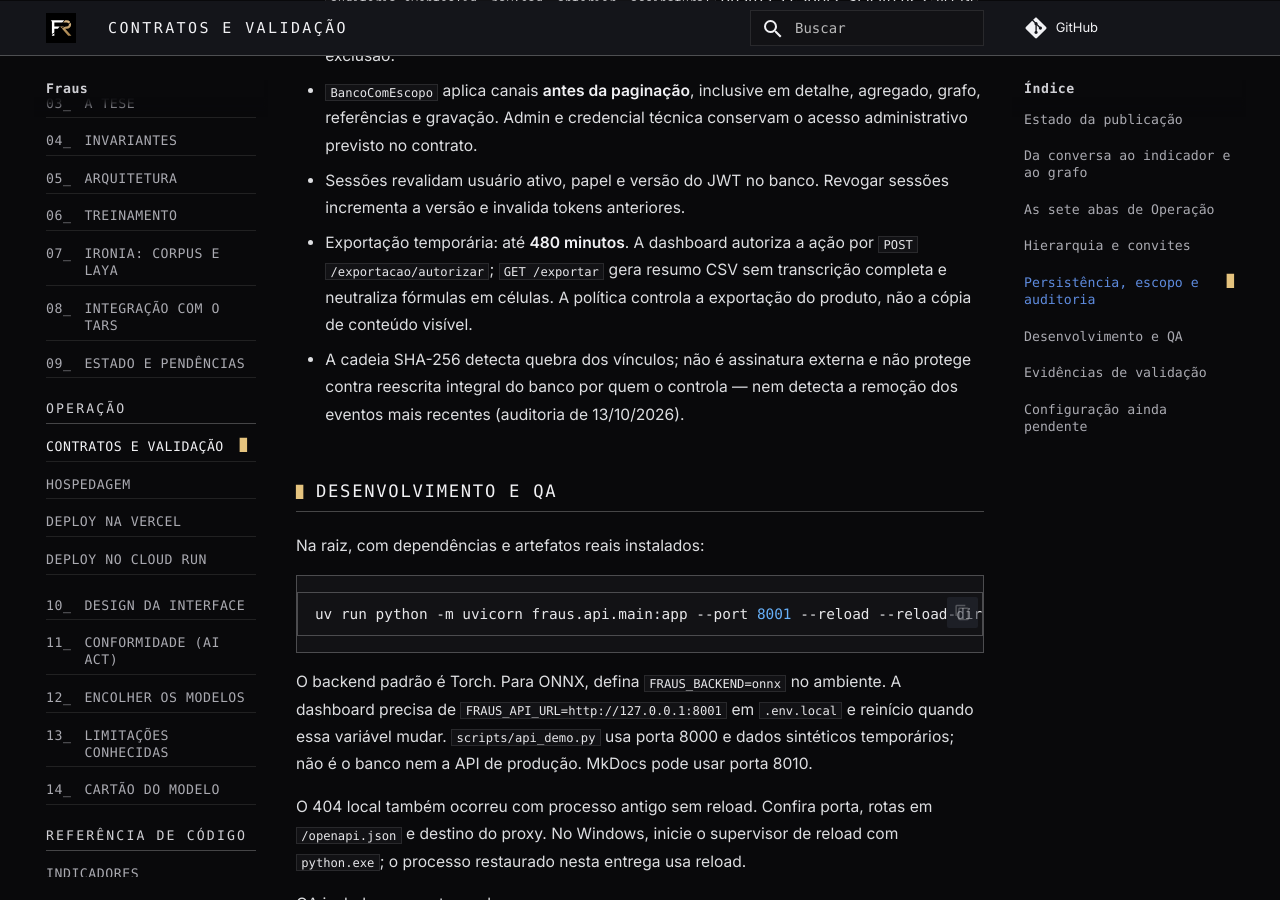
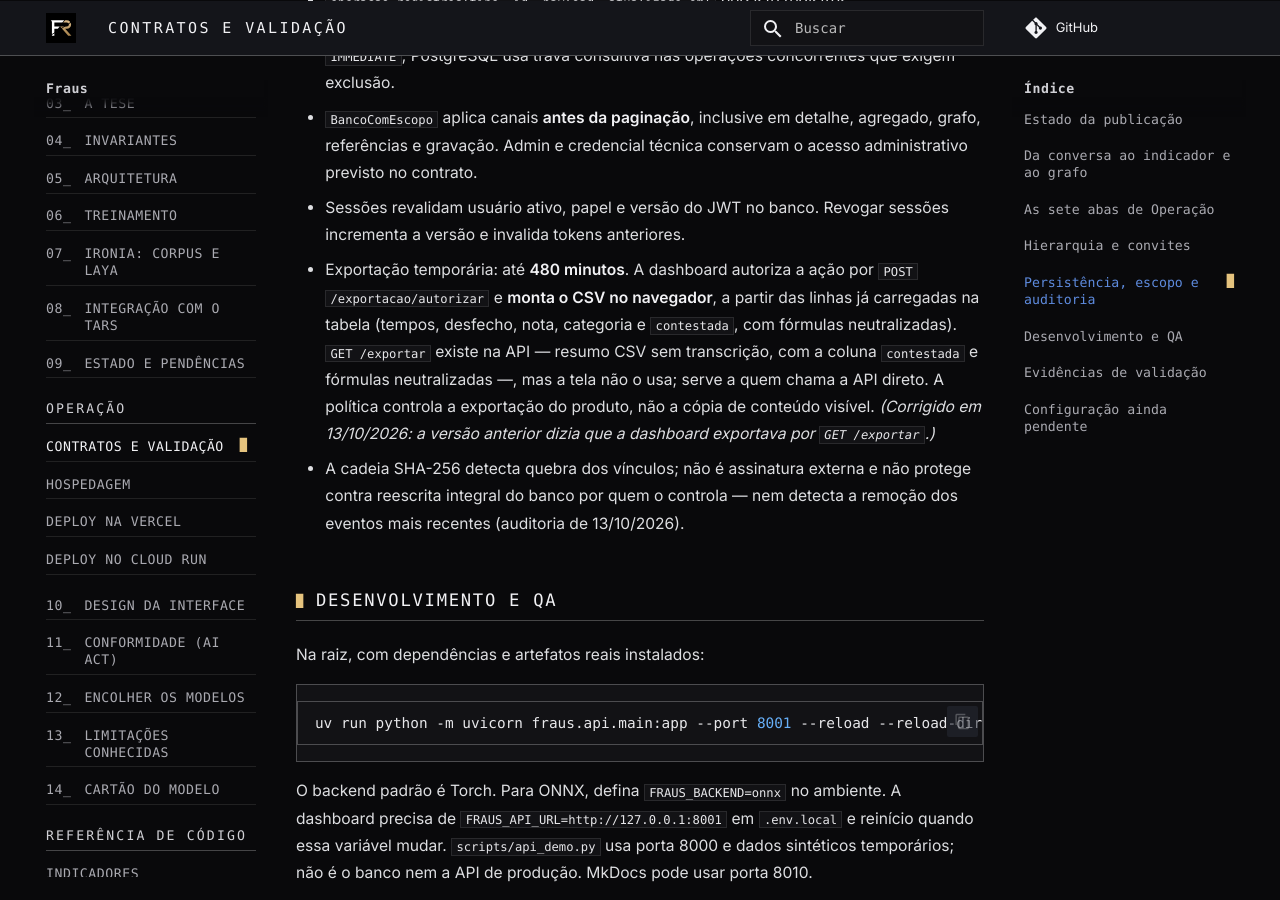
Before and after one commit to Joao-Tavares0312/Fraus, an MkDocs documentation site: the page built from docs/notas/2026-09-30-operacao-producao.md, in a window 1280 px wide and 900 px high, scrolled down 4176 px. Built offline with MkDocs 1.6.1 and Material for MkDocs 9.7.7, drawn with Linux system fonts in a browser that asks for light colours; some web fonts are replaced; comment, search, counter and statistics services are not loaded; some of the changed text lies outside the part shown.

```diff
--- a/docs/notas/2026-09-30-operacao-producao.md
+++ b/docs/notas/2026-09-30-operacao-producao.md
@@ -63,7 +63,9 @@ As rotas abaixo têm prefixo `/operacao` na API e passam pelo proxy da dashboard
 Escala, replay e cenários não regravam a conversa original. Simulação e
 comparação antes/depois não demonstram causalidade. Comparar fusores depende
 de `FRAUS_FUSOR_CANDIDATO` apontando para um `.joblib` compatível com as **39
-features**; não promove o candidato nem repontua o banco. A configuração desse
+features**; sem ela, ou com candidato ausente ou incompatível, a rota
+responde 503 (o incompatível dava 500 até 13/10/2026). Não promove o
+candidato nem repontua o banco. A configuração desse
 artefato em produção não foi confirmada nesta entrega.
 
 Código: `fraus/operacao.py`, `fraus/api/rotas/operacao.py` e
@@ -120,9 +122,14 @@ ficha antiga ou incompleta: mostra erro recuperável.
 - Sessões revalidam usuário ativo, papel e versão do JWT no banco. Revogar
   sessões incrementa a versão e invalida tokens anteriores.
 - Exportação temporária: até **480 minutos**. A dashboard autoriza a ação por
-  `POST /exportacao/autorizar`; `GET /exportar` gera resumo CSV sem transcrição
-  completa e neutraliza fórmulas em células. A política controla a exportação
-  do produto, não a cópia de conteúdo visível.
+  `POST /exportacao/autorizar` e **monta o CSV no navegador**, a partir das
+  linhas já carregadas na tabela (tempos, desfecho, nota, categoria e
+  `contestada`, com fórmulas neutralizadas). `GET /exportar` existe na API —
+  resumo CSV sem transcrição, com a coluna `contestada` e fórmulas
+  neutralizadas —, mas a tela não o usa; serve a quem chama a API direto. A
+  política controla a exportação do produto, não a cópia de conteúdo visível.
+  *(Corrigido em 13/10/2026: a versão anterior dizia que a dashboard exportava
+  por `GET /exportar`.)*
 - A cadeia SHA-256 detecta quebra dos vínculos; não é assinatura externa e não
   protege contra reescrita integral do banco por quem o controla — nem
   detecta a remoção dos eventos mais recentes (auditoria de 13/10/2026).
```
Also changed, not shown: README.md (+57 -21 lines), docs/deploy-vercel.md (+6 -1 lines).
